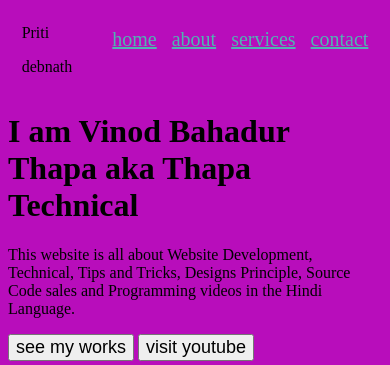
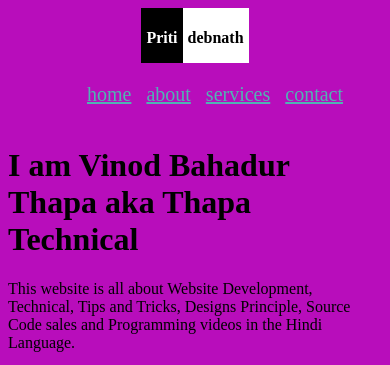
Before and after one commit to pritidebanth/first_project, a plain HTML site: page index.html in a window 390 px wide. Shown: the top 365 px of the page. Drawn offline with Linux system fonts and the light colour scheme.

Commit message:
Update responsiveProject.css with new logo

```diff
--- a/responsiveProject.css
+++ b/responsiveProject.css
@@ -29,9 +29,9 @@
 #figcaption {
   font-size: 10px;
 }
-#logo {
-  padding: 0 0 0 40px;
-  /* display: grid; */
+.logo {
+  /* padding: 0 0 0 40px; */
+  display: flex;
 }
 .flexItem {
   border: 2px solid#000;
@@ -50,6 +50,23 @@
 .navbar {
   place-content: center;
 }
+
+#black {
+  background-color: black;
+  color: white;
+  height: 45px;
+  font-weight: 800;
+  padding: 5px;
+}
+
+#white {
+  background-color: white;
+  color: black;
+  height: 45px;
+  font-weight: 800;
+  padding: 5px;
+}
+
 /* mobile */
 @media screen and (min-width: 0px) and (max-width: 480px) {
   body {
@@ -134,9 +151,10 @@
 }
 .fitemsTwo {
   width: 25rem;
-  height: 25rem;
+  height: 15rem;
 }
-.fitemsThree {
+.fitemThree {
   width: 25rem;
-  height: 25rem;
+  height: 8rem;
+  padding: 0px 0px 40px 60px;
 }
```
